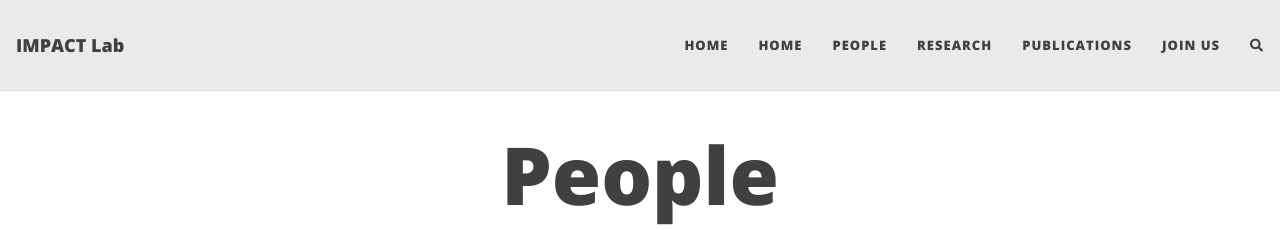
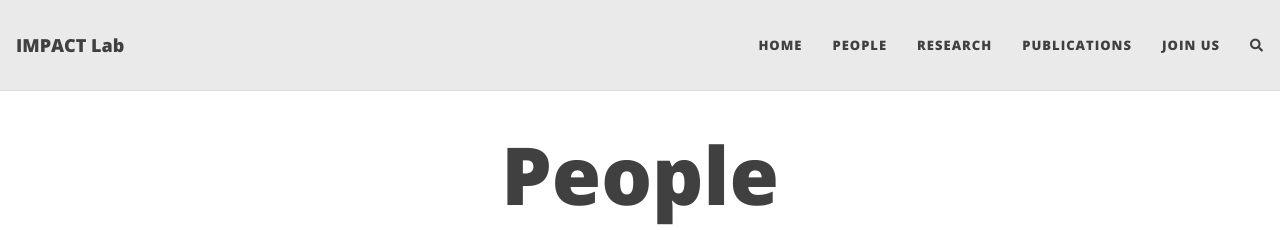
Before and after one commit to ShanghaiTech-IMPACT/shanghaitech-impact.github.io, a Jekyll site: the page built from people.md, in a window 1280 px wide and 900 px high. Shown: the top 230 px of the window. Built offline with Jekyll 4.4.1, drawn with Linux system fonts in a browser that asks for light colours; nearby versions of some CDN libraries; comment, search, counter and statistics services are not loaded.

Commit message:
update images and fix navigation bar links

```diff
--- a/_config.yml
+++ b/_config.yml
@@ -20,7 +20,6 @@
 ###############################################
 
 navbar-links:
-  Home: "/IMPACT Lab/"
   People: "/people/"
   Research: "/research/"
   Publications: "/publications/"
--- a/_includes/nav.html
+++ b/_includes/nav.html
@@ -13,8 +13,8 @@
   <div class="collapse navbar-collapse" id="main-navbar">
     <ul class="navbar-nav ml-auto">
       <li class="nav-item">
-        <!-- <a class="nav-link" href="{{ '' | absolute_url }}">HOME</a> -->
-        <a class="nav-link" href="http://10.19.125.108:4000/">HOME</a>
+        <!-- <a class="nav-link" href="{{ '' | absolute_url }}">HOME</a> http://10.19.125.108:4000/  -->
+        <a class="nav-link" href="https://shanghaitech-impact.github.io/">HOME</a>
       </li>
       {%- for link in site.navbar-links -%}
         {%- if link[1].first %}
--- a/people.md
+++ b/people.md
@@ -31,6 +31,7 @@
 
 <br>
 
+
 ## Students
 <html>
     <table class="people" id="students">
@@ -51,14 +52,14 @@
         <tr>
             <td>
                 <img src="/assets/img/people/HanWu.jpg"><br>
-                <a href="http://hanwu.website/">Han Wu</a>
+                Han Wu
             </td>
             <td>
                 <img src="/assets/img/people/ZhentaoLiu.png"><br>
                 Zhentao Liu
             </td>
             <td>
-                <img src="/assets/img/people/HaoShenWang.jpg"><br>
+                <img src="/assets/img/people/HaoShenWang.png"><br>
                 HaoShen Wang
             </td>
         </tr>
```
Also changed, not shown: assets/img/people/HaoshenWang.jpg (deleted), assets/img/people/HaoshenWang.png (added).
